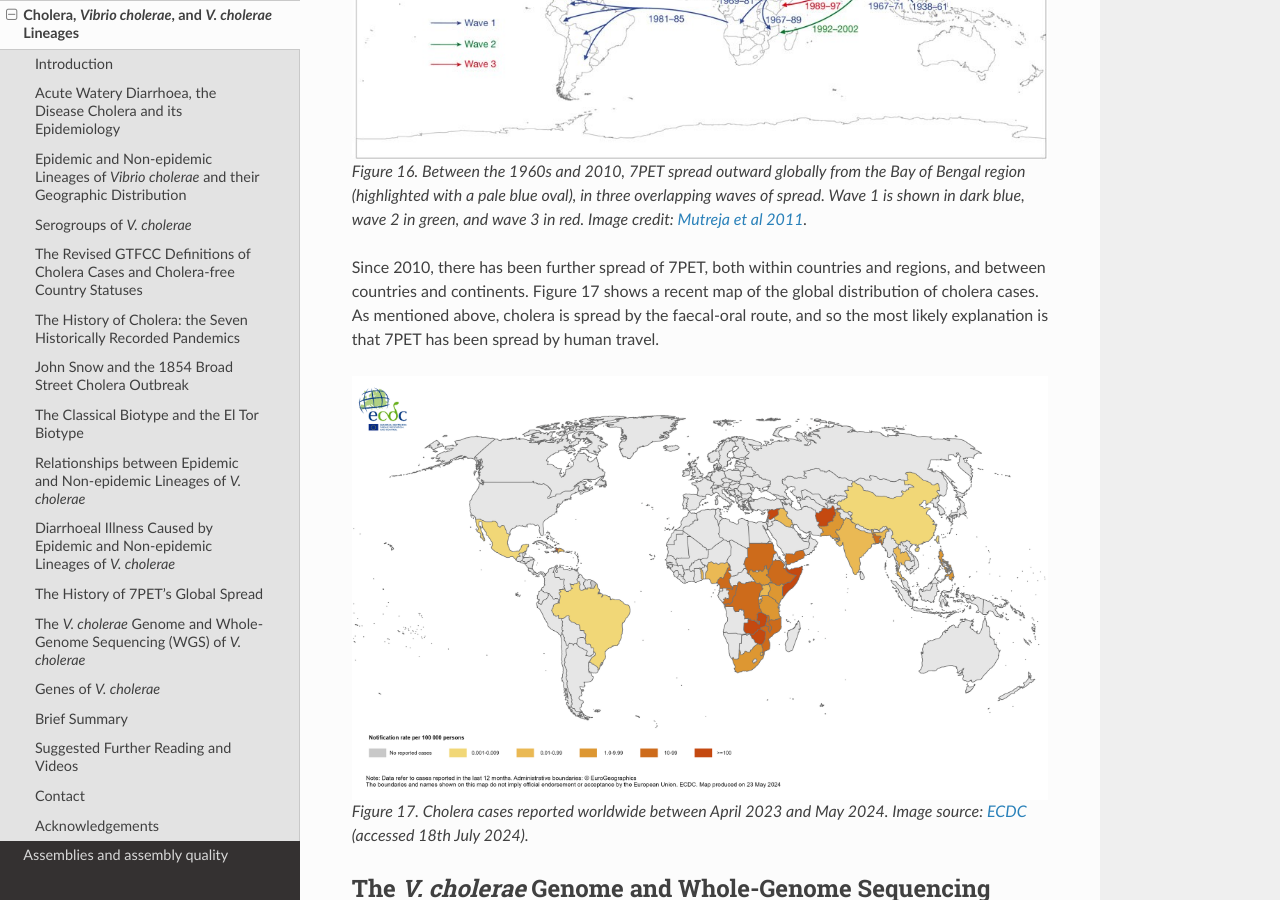
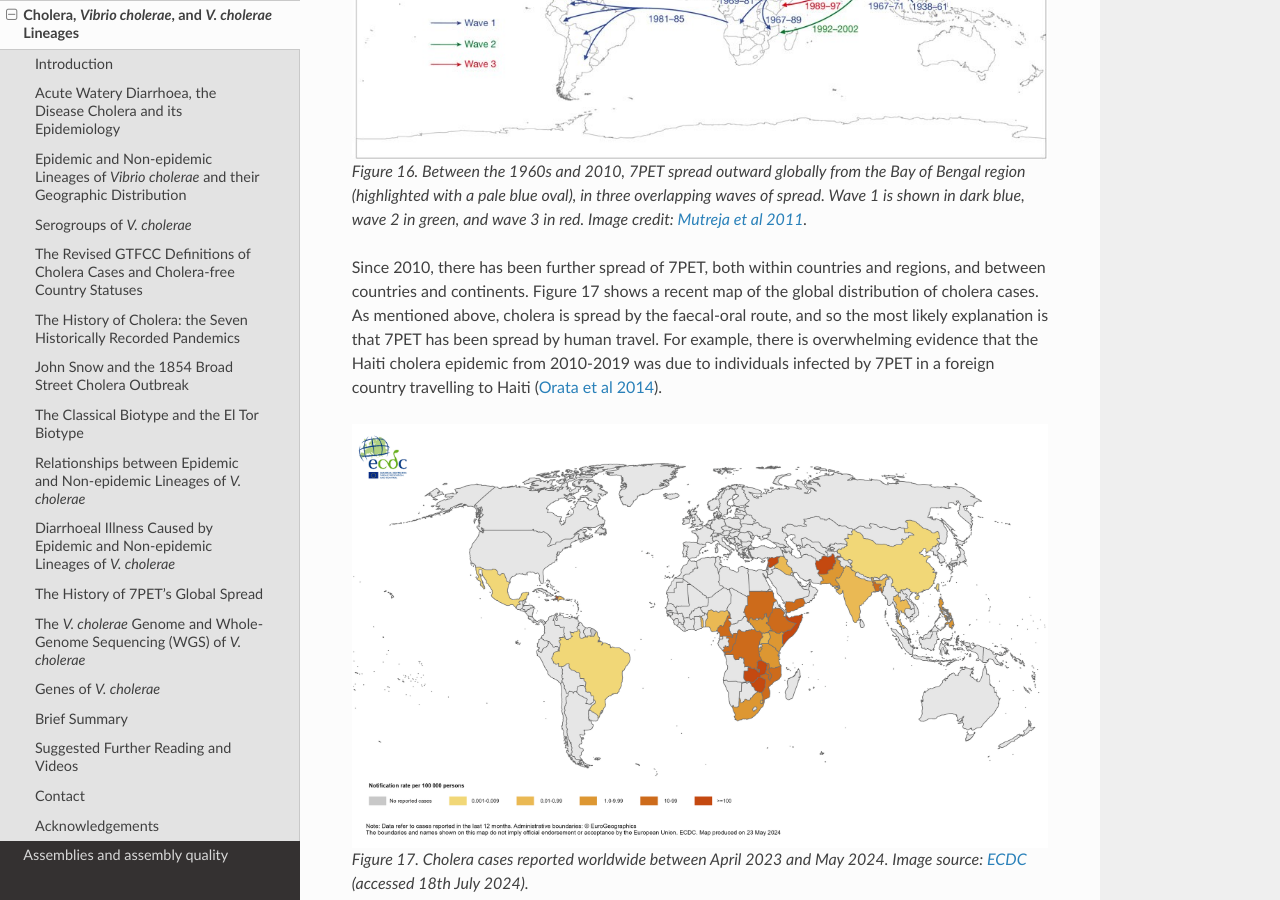
Before and after one commit to avrilcoghlan/cholerabook, a Sphinx documentation site: the page built from docs/source/vibriogenomes.rst, in a window 1280 px wide and 900 px high, scrolled down 15906 px. Built offline with Sphinx 7.4.7 and the Read the Docs theme 2.0.0, drawn with Linux system fonts in a browser that asks for light colours; some of the changed text lies outside the part shown.

Commit message:
Update vibriogenomes.rst

```diff
--- a/docs/source/vibriogenomes.rst
+++ b/docs/source/vibriogenomes.rst
@@ -501,7 +501,10 @@ to large regions of the world in three overlapping waves (`Mutreja et al 2011`_;
 Since 2010, there has been further spread of 7PET, both within countries and regions, and between countries and continents. Figure 17
 shows a recent map of the global distribution of cholera cases.
 As mentioned above, cholera is spread by the faecal-oral route, and so the most likely explanation is that 7PET has been
-spread by human travel.
+spread by human travel. For example, there is overwhelming evidence that the Haiti cholera epidemic from 2010-2019 was due
+to individuals infected by 7PET in a foreign country travelling to Haiti (`Orata et al 2014`_).
+
+.. _Orata et al 2014: https://pubmed.ncbi.nlm.nih.gov/24699938/
 
 .. figure:: GlobalCholera2023_2024.png
   :width: 800
@@ -604,7 +607,7 @@ The key take-home messages of this chapter are:
 * *V. cholerae* is distributed globally, and is a very diverse species with many different lineages
 * At present there is only one lineage that causes pandemic/epidemic cholera: 7PET, an extremely infectious and virulent lineage
 * The genome of a typical 7PET isolate has 4 million base-pairs (4 Mb) of DNA, and contains about 4000 genes
-* Practically all 7PET isolates have genes for cholera toxin (*ctxAB* genes)
+* Practically all 7PET isolates have the genes that encode cholera toxin (genes *ctxA* and *ctxB*)
 
 Suggested Further Reading and Videos
 ------------------------------------
```
Also changed, not shown: other parts of docs/source/vibriogenomes.rst (+2 -2 lines).
